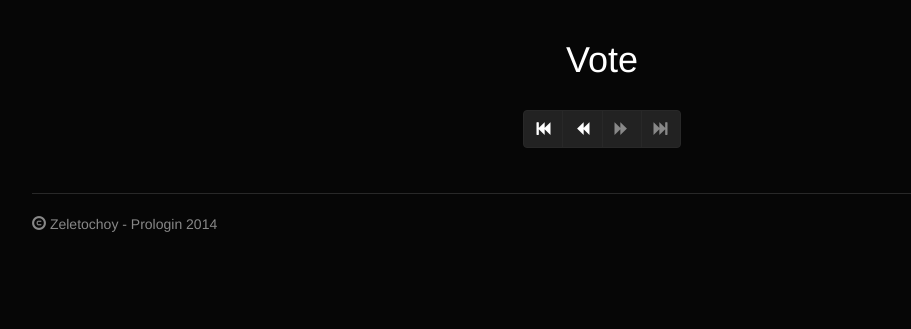
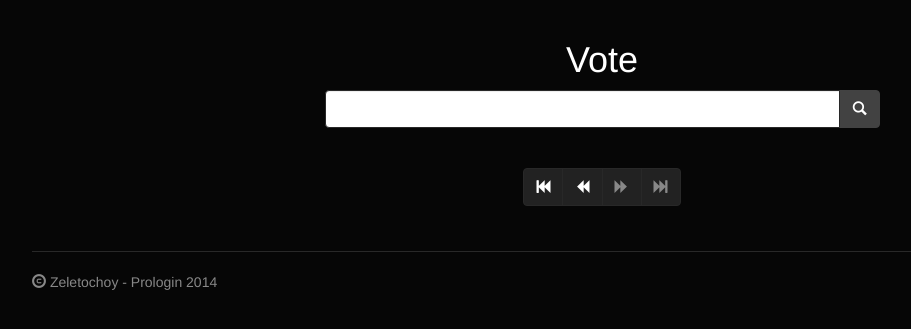
Before and after one commit to prologin/dj-ango, a Django app: template dj/templates/dj/vote.html in a window 1280 px wide. Shown: the part 52-381 px from the top of the page, without its empty margins (38-949 px from the left). Run offline with Django 3.2, Linux system fonts and the light colour scheme; the template is opened without the code that fills it, so the values that code supplies are empty; some libraries are stand-ins or nearby versions; some web fonts are replaced.

Commit message:
Added search in vote page

```diff
--- a/dj/templates/dj/vote.html
+++ b/dj/templates/dj/vote.html
@@ -2,6 +2,21 @@
 
 {% block content %}
 <h1 class="text-center">Vote</h1>
+<div class="row">
+  <form method="post" action="#">{% csrf_token %}
+    <div class="col-md-6 col-md-offset-3">
+      <div class="input-group">
+        <input type="text" name="search" class="form-control">
+        <span class="input-group-btn">
+          <button class="btn btn-default" type="submit">
+            <span class="glyphicon glyphicon-search"></span>
+          </button>
+        </span>
+      </div>
+    </div>
+  </form>
+</div>
+<br/>
 <div class="row">
   {% for song in songs %}
   <div class="col-md-8 col-md-offset-2">
```
Also changed, not shown: dj/views.py (+23 -15 lines).
